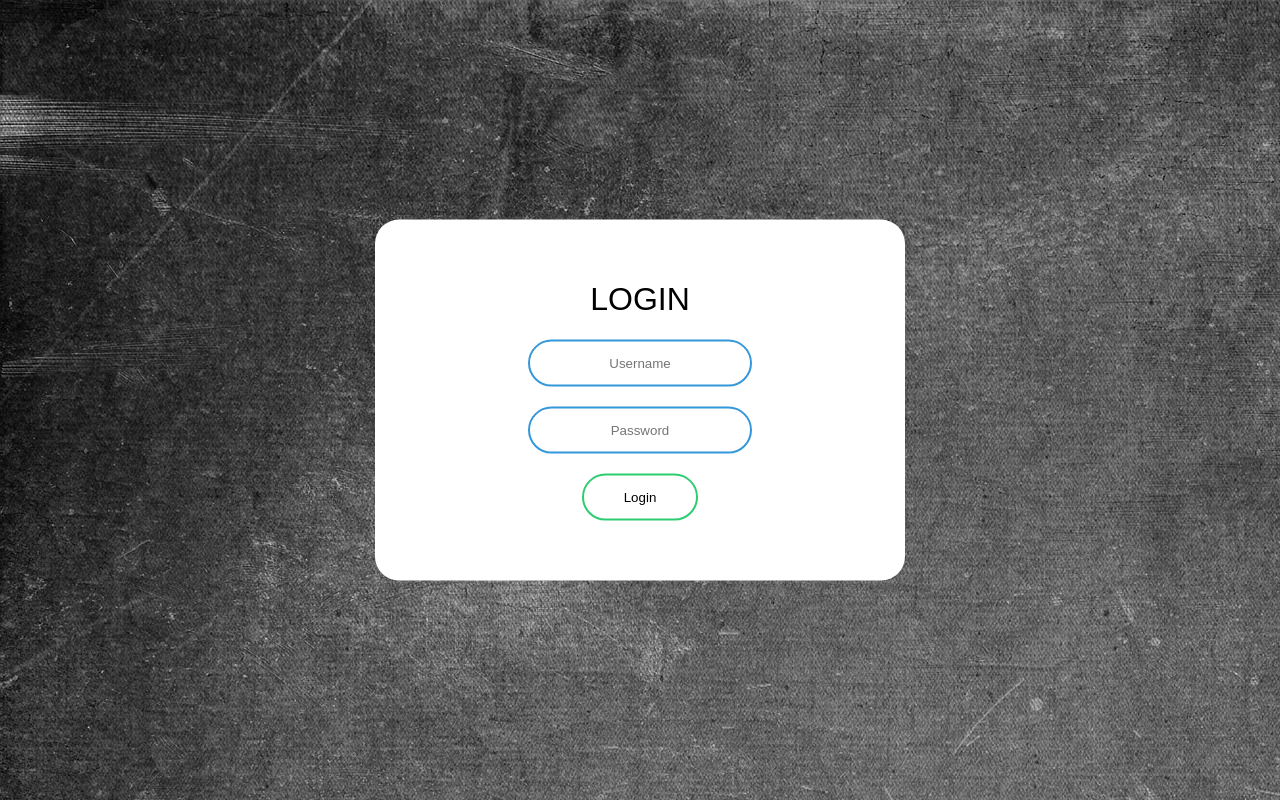
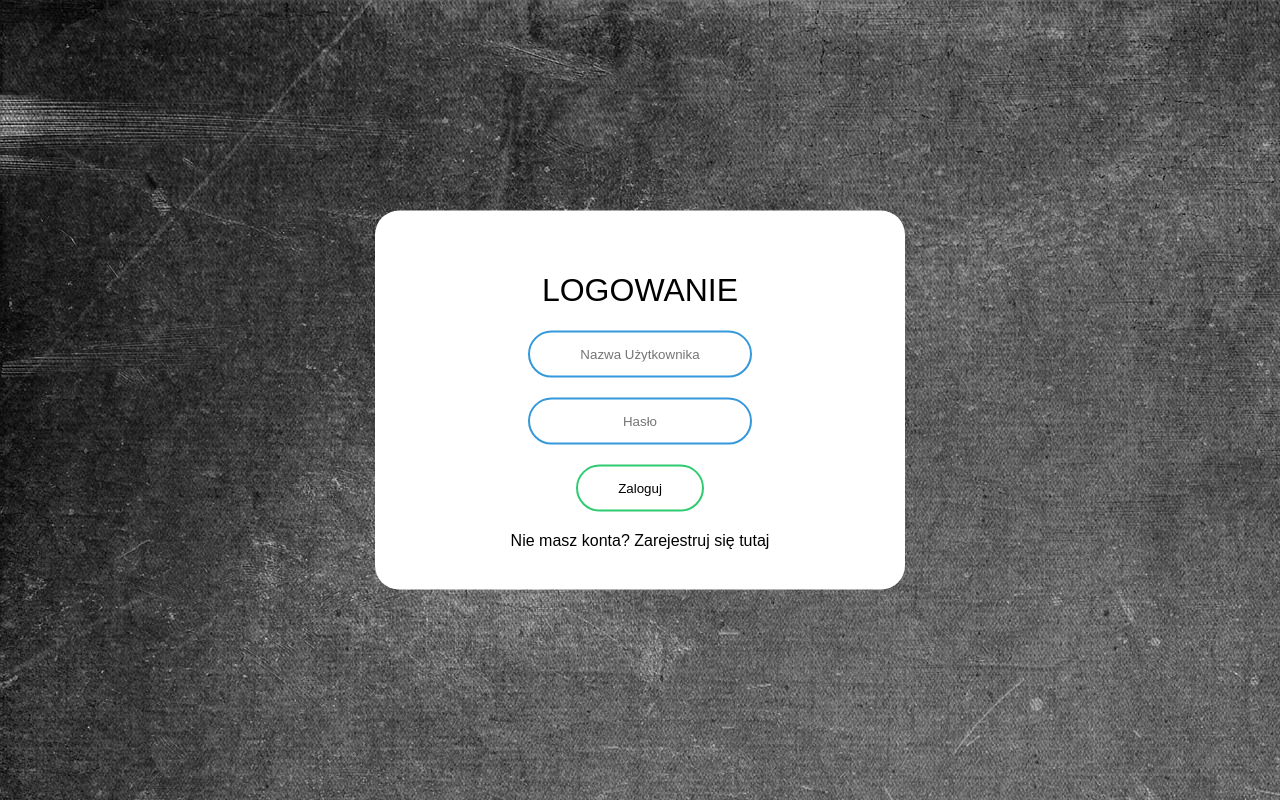
Before and after one commit to P4ablo/Frontend_Projects, a PHP site: page /logowanie.html in a window 1280 px wide. Run offline with PHP 8.4, Linux system fonts and the light colour scheme.

Commit message:
Add link i login to register user

```diff
--- a/prog_apli_www_projekt/logowanie.html
+++ b/prog_apli_www_projekt/logowanie.html
@@ -10,10 +10,11 @@
 </head>
 <body>
     <form class="box" action="index.html" method="post">
-        <h1>Login</h1>
-        <input type="text" name="" placeholder="Username">
-        <input type="text" name="" placeholder="Password">
-        <input type="submit" name="" value="Login">
+        <h1>Logowanie</h1>
+        <input type="text" name="" placeholder="Nazwa Użytkownika">
+        <input type="text" name="" placeholder="Hasło">
+        <input type="submit" name="" value="Zaloguj">
+        <a href="rejestracja.html" class="signin">Nie masz konta? Zarejestruj się tutaj</a>
     </form>
 </body>
 </html>
--- a/prog_apli_www_projekt/stylelog.css
+++ b/prog_apli_www_projekt/stylelog.css
@@ -66,3 +66,9 @@ body {
 .box input[type = "submit"]:hover {
     background: #2ecc71;
 }
+
+a.signin {
+    text-decoration: none;
+    color: black;
+    text-align: center;
+}
```
Also changed, not shown: prog_apli_www_projekt/rejestracja.html (added).
